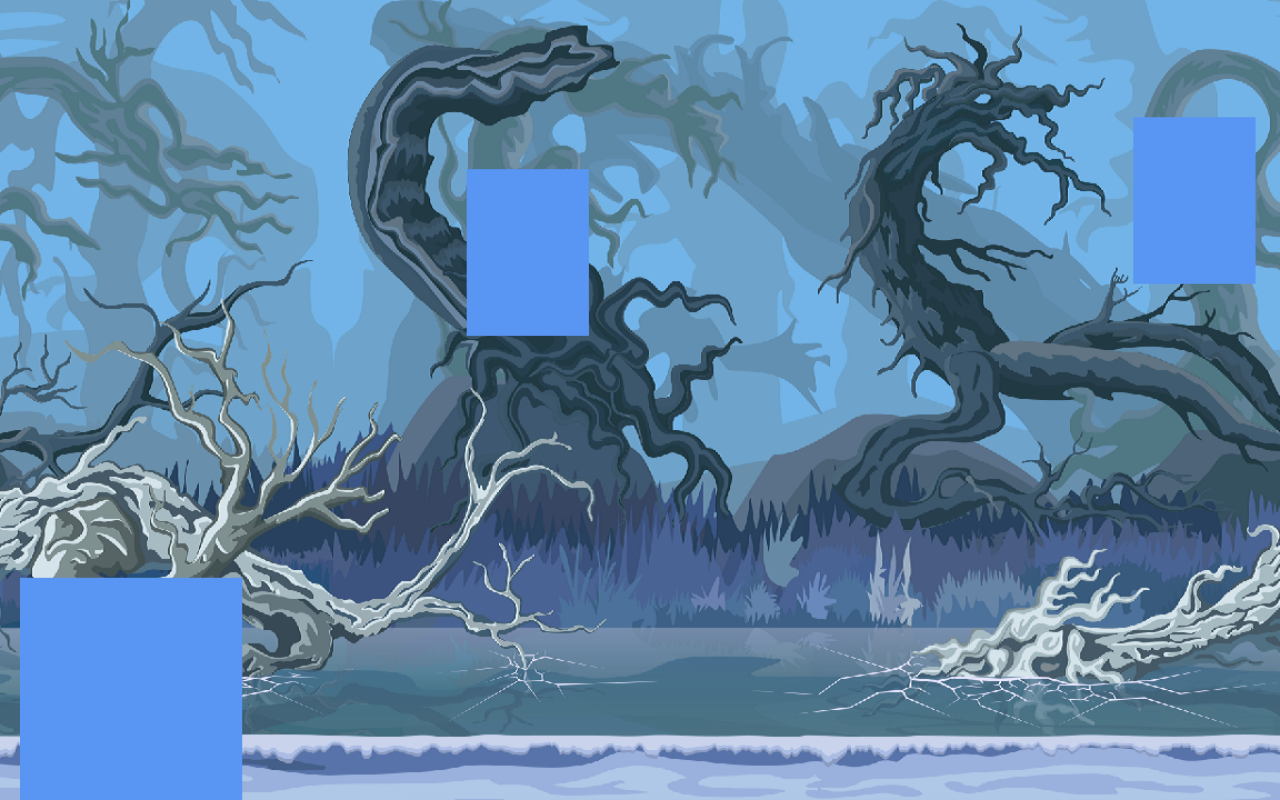
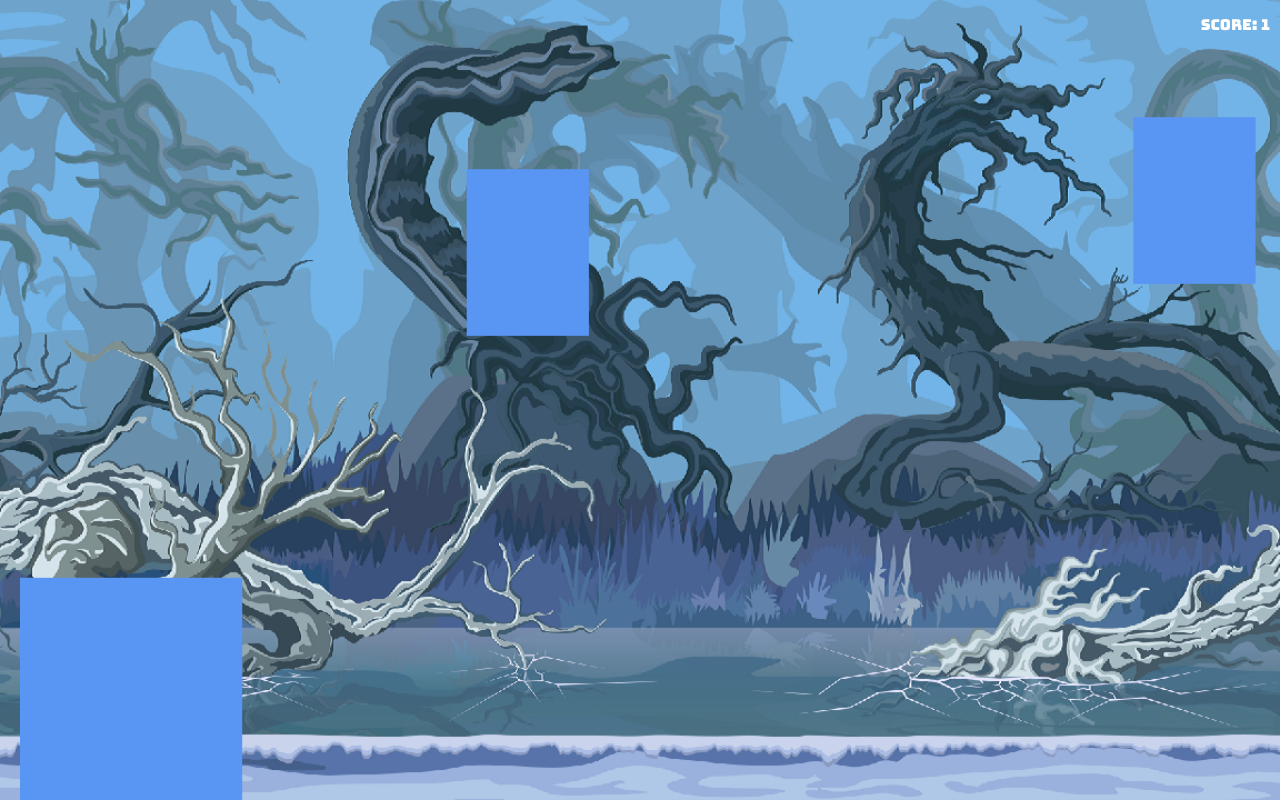
Before and after one commit to rsprof/xGaMe, a plain HTML site: page index.html in a window 1280 px wide. Drawn offline with Linux system fonts and the light colour scheme.

Commit message:
Adição da fonte e do score

```diff
--- a/css/style.css
+++ b/css/style.css
@@ -2,6 +2,7 @@
     margin: 0;
     padding: 0;
     box-sizing: border-box;
+    font-family: "Bungee", sans-serif;
 }
 
 #game-layout {
--- a/index.html
+++ b/index.html
@@ -4,6 +4,9 @@
     <meta charset="UTF-8">
     <meta name="viewport" content="width=device-width, initial-scale=1.0">
     <title>xGaMe</title>
+    <link rel="preconnect" href="https://fonts.googleapis.com">
+    <link rel="preconnect" href="https://fonts.gstatic.com" crossorigin>
+    <link href="https://fonts.googleapis.com/css2?family=Bungee&display=swap" rel="stylesheet">
     <link rel="stylesheet" href="./css/style.css">
 </head>
 <body>
--- a/js/game.js
+++ b/js/game.js
@@ -12,6 +12,8 @@ class Game {
         this.numberOfObstacles = 10;
         this.gravity;
         this.speed;
+        this.score;
+        this.gameOver;
 
         this.resize(window.innerWidth, window.innerHeight);
 
@@ -43,6 +45,8 @@ class Game {
         this.width = this.canvas.width;
         this.height = this.canvas.height;
         this.ctx.fillStyle = '#5995F2';
+        this.ctx.font = '15px Bungee';
+        this.ctx.textAlign = 'right';
         this.ratio = this.height / this.baseHeight;
 
         this.gravity = 0.15 * this.ratio;
@@ -53,11 +57,15 @@ class Game {
         this.obstacles.forEach(obstacle => {
             obstacle.resize();
         });
+
+        this.score = 0;
+        this.gameOver = false;
     }
 
     render() {
         this.background.update();
         this.background.draw();
+        this.drawStatusText();
         this.player.update();
         this.player.draw();
         this.obstacles.forEach(obstacle => {
@@ -75,6 +83,13 @@ class Game {
             this.obstacles.push(new Obstacle(this, firstX + i * obstacleSpacing));
         }
     }
+
+    drawStatusText()    {
+        this.ctx.save();
+        this.ctx.fillStyle = '#FFFFFF';
+        this.ctx.fillText('Score: ' + this.score, this.width - 10, 30);
+        this.ctx.restore();
+    }
 }
 
 window.addEventListener('load', function() {
@@ -88,7 +103,7 @@ window.addEventListener('load', function() {
     function animate() {
         ctx.clearRect(0, 0, canvas.width, canvas.height);
         game.render();
-        requestAnimationFrame(animate);
+        if(!game.gameOver) requestAnimationFrame(animate);
     }
 
     requestAnimationFrame(animate);
--- a/js/obstacle.js
+++ b/js/obstacle.js
@@ -21,7 +21,8 @@ class Obstacle  {
         if(this.isOffScreen())  {
             this.markedForDeletion = true;
             this.game.obstacles = this.game.obstacles.filter(obstacle => !obstacle.markedForDeletion);
-            console.log(this.game.obstacles.length);
+            this.game.score++;
+            if(this.game.obstacles.length <= 0) this.game.gameOver = true;
         }
     }
 
@@ -35,6 +36,6 @@ class Obstacle  {
     }
 
     isOffScreen()   {
-        return this.x < 0;
+        return this.x < -this.scaledWidth;
     }
 }
```
